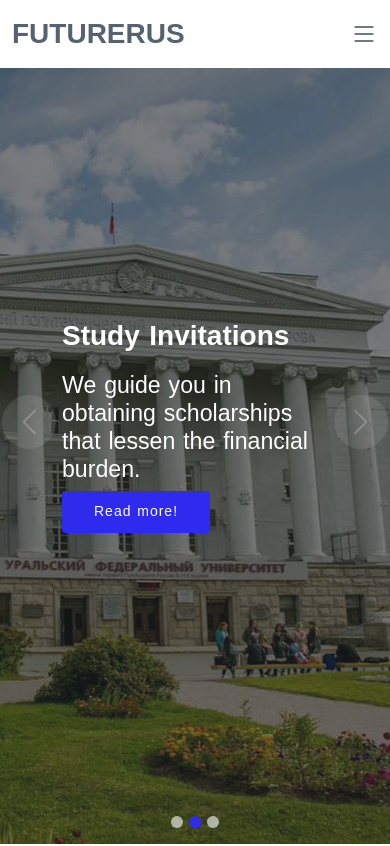
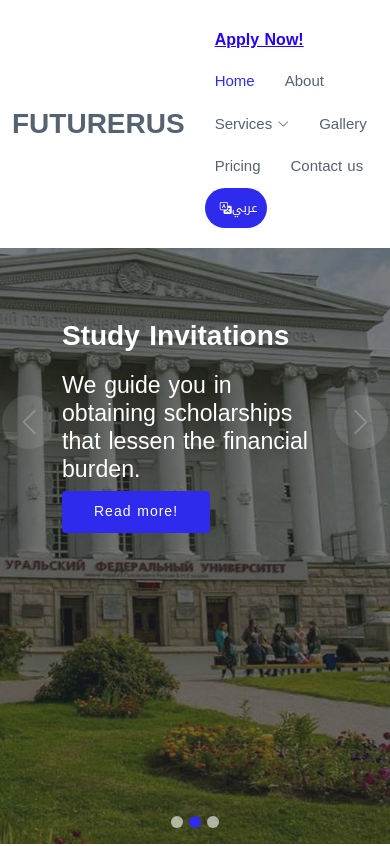
Before and after one commit to theluckymak/futurerus, a plain HTML site: page index.html in a window 390 px wide. Shown: the top 846 px of the page. Drawn offline with Linux system fonts and the light colour scheme.

Commit message:
Update header language link and remove hamburger menu
Co-authored-by: Copilot <223556219+Copilot@users.noreply.github.com>

```diff
--- a/assets/css/style.css
+++ b/assets/css/style.css
@@ -451,12 +451,9 @@ h6 {
 }
 
 @media (max-width: 991px) {
-  .mobile-nav-toggle {
-    display: block;
-  }
-
   .navbar ul {
-    display: none;
+    display: flex;
+    flex-wrap: wrap;
   }
 }
 
--- a/assets/js/main.js
+++ b/assets/js/main.js
@@ -96,30 +96,6 @@
     window.addEventListener('load', toggleBacktotop)
     onscroll(document, toggleBacktotop)
   }
-
-  /**
-   * Mobile nav toggle
-   */
-  on('click', '.mobile-nav-toggle', function (e) {
-    select('#navbar').classList.toggle('navbar-mobile')
-    this.classList.toggle('bi-list')
-    this.classList.toggle('bi-x')
-  })
-
-  /**
-   * Mobile nav dropdowns activate
-   */
-  on(
-    'click',
-    '.navbar .dropdown > a',
-    function (e) {
-      if (select('#navbar').classList.contains('navbar-mobile')) {
-        e.preventDefault()
-        this.nextElementSibling.classList.toggle('dropdown-active')
-      }
-    },
-    true
-  )
 
   /**
    * Hero carousel indicators
--- a/index.html
+++ b/index.html
@@ -55,10 +55,9 @@
           <li><a href="#portfolio">Gallery</a></li>
           <li><a href="#services">Pricing</a></li>
           <li><a href="#footer">Contact us</a></li>
-          <li class="nav-arabic"><a href="https://FutureRus.com/index.html" class="align-items-center justify-content-center" ><i" class="bi bi-translate">  عربي</i></a></li>
+          <li class="nav-arabic"><a href="index.html" class="align-items-center justify-content-center"><i class="bi bi-translate"></i> عربي</a></li>
         </ul>
 
-        <i class="bi bi-list mobile-nav-toggle"></i>
       </nav><!-- .navbar -->
 
       <!-- Uncomment below if you prefer to use an image logo -->
```
